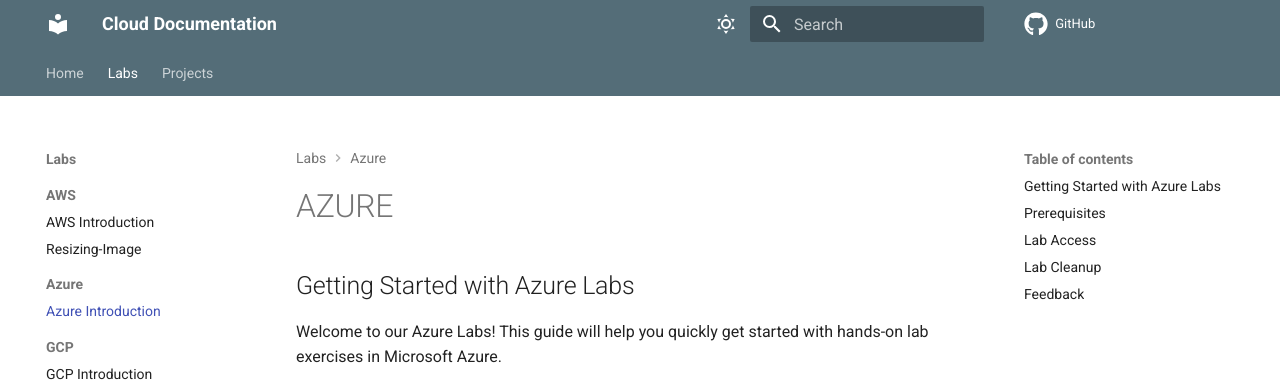
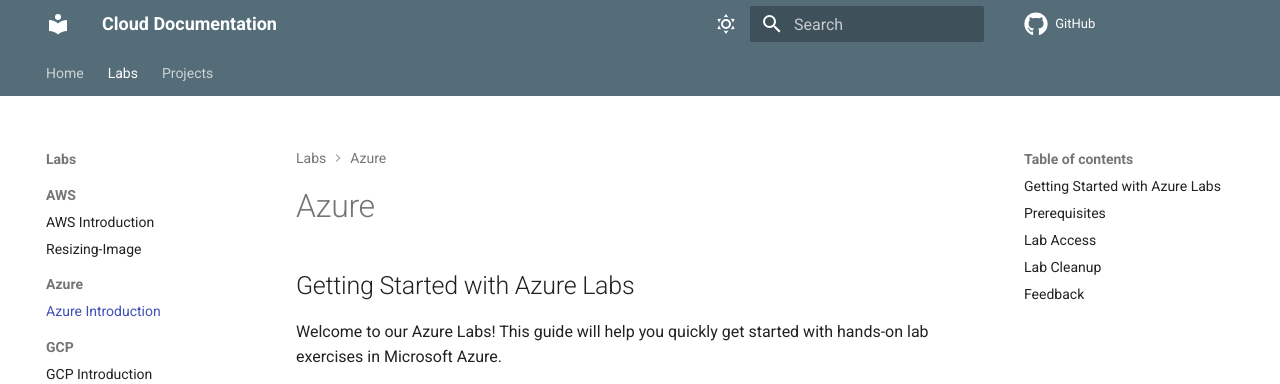
Before and after one commit to AMohamed0/CloudDocs, an MkDocs documentation site: the page built from docs/AZURE.md, in a window 1280 px wide and 900 px high. Shown: the top 384 px of the window. Built offline with MkDocs 1.6.1 and Material for MkDocs 9.7.7, drawn with Linux system fonts in a browser that asks for light colours.

Commit message:
new title

```diff
--- a/docs/AZURE.md
+++ b/docs/AZURE.md
@@ -1,4 +1,4 @@
-# AZURE
+# Azure
 
 ## Getting Started with Azure Labs
 
```
